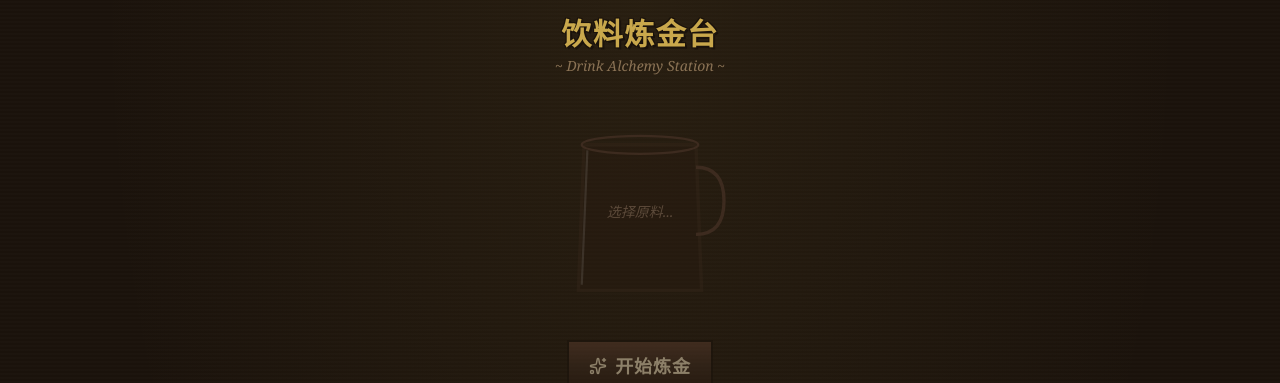
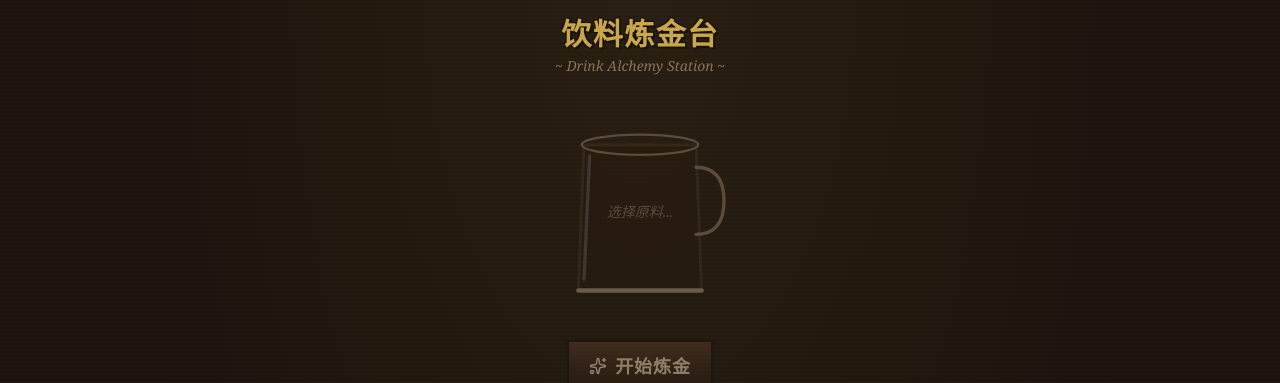
Before and after one commit to ankesu/drink-lab, a React (Vite) app: page / in a window 1280 px wide. Shown: the top 383 px of the page. Built offline with nearby package versions, Linux system fonts and the light colour scheme.

Commit message:
🥛 杯子素材优化：外框加亮、底部加厚、玻璃高光

```diff
--- a/src/components/BrewLab.jsx
+++ b/src/components/BrewLab.jsx
@@ -138,12 +138,22 @@ export default function BrewLab({ game, onNavigate }) {
         >
           {/* 杯子 SVG */}
           <svg viewBox="0 0 160 200" className="w-full h-full">
+            {/* 杯身 */}
             <path
               d="M30 40 L25 170 L135 170 L130 40 Z"
               fill={selected.length >= 1 ? (selected.length >= 2 ? mixedColor : (ingredients.find(i => i.id === selected[0])?.color || '#2a1a10')) : '#2a1a10'}
-              stroke="#3d2b1f"
-              strokeWidth="3"
-              opacity={selected.length >= 1 ? 0.9 : 0.3}
+              stroke="#5c4a3a"
+              strokeWidth="2.5"
+              opacity={selected.length >= 1 ? 0.92 : 0.25}
+            />
+
+            {/* 杯身底部加粗 */}
+            <path
+              d="M25 170 L135 170"
+              stroke="#6b5a4a"
+              strokeWidth="4"
+              fill="none"
+              strokeLinecap="round"
             />
 
             {/* 液体分层效果 */}
@@ -155,14 +165,31 @@ export default function BrewLab({ game, onNavigate }) {
                 <rect
                   key={id}
                   x="27" y={yStart} width="106" height={Math.max(layerH, 2)}
-                  fill={ing?.color || '#888'} opacity="0.7" rx="1"
+                  fill={ing?.color || '#888'} opacity="0.75" rx="1"
                 />
               );
             })}
 
-            <ellipse cx="80" cy="40" rx="52" ry="8" fill="none" stroke="#3d2b1f" strokeWidth="2" />
-            <path d="M33 45 L28 165" stroke="rgba(255,255,255,0.1)" strokeWidth="2" fill="none" />
-            <path d="M130 60 Q155 60 155 90 Q155 120 130 120" fill="none" stroke="#3d2b1f" strokeWidth="3" />
+            {/* 玻璃高光 */}
+            <path
+              d="M35 50 L30 160"
+              stroke="rgba(255,255,255,0.12)"
+              strokeWidth="3"
+              fill="none"
+              strokeLinecap="round"
+            />
+
+            {/* 杯口椭圆 */}
+            <ellipse cx="80" cy="40" rx="52" ry="9" fill={selected.length >= 1 ? 'rgba(255,255,255,0.05)' : 'transparent'} stroke="#5c4a3a" strokeWidth="2" />
+
+            {/* 把手 */}
+            <path
+              d="M130 60 Q155 60 155 90 Q155 120 130 120"
+              fill="none"
+              stroke="#5c4a3a"
+              strokeWidth="3"
+              strokeLinecap="round"
+            />
           </svg>
 
           {/* 气泡 */}
```
Also changed, not shown: 2 other files (tests, documents, lock files or other folders).
